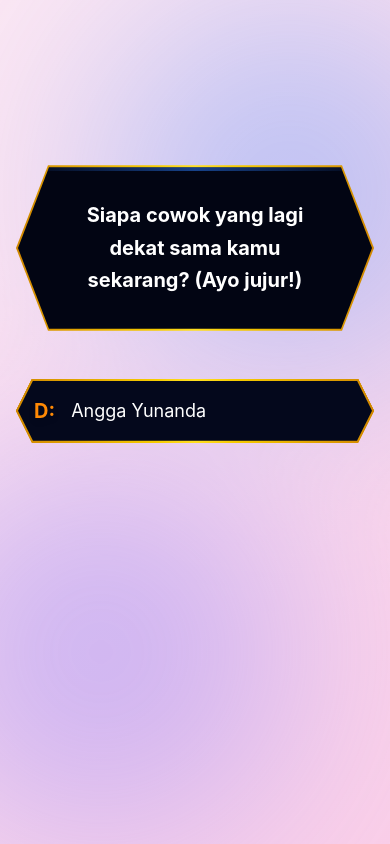
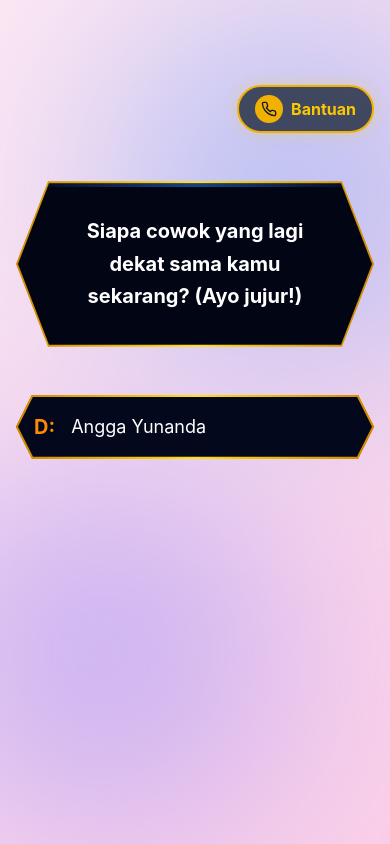
Before and after one commit to muhamadadrian210-debug/kuis-untuk-keishya, a React (Vite) app: page / in a window 390 px wide. Both pictures are taken after a click on the button "MULAI KUIS". Built offline with nearby package versions, Linux system fonts and the light colour scheme.

Commit message:
Feature: Add WhatsApp Phone a Friend lifeline and expand to 5 questions

```diff
--- a/src/App.tsx
+++ b/src/App.tsx
@@ -6,17 +6,32 @@ const questions = [
   {
     q: "Siapa cowok yang lagi dekat sama kamu sekarang? (Ayo jujur!)",
     options: ["Reza Rahadian", "Muhamad Adrian", "Jefri Nichol", "Angga Yunanda"],
-    correctIndex: 1
+    correctIndex: 1,
+    waMessage: "Halo Iaan ganteng, bantuin jawab kuis dong! Siapa sih cowok yang lagi deket sama aku? 🤔"
   },
   {
     q: "Makanan yang paling sering bikin kita bingung pas mau jalan?",
     options: ["Terserah", "Bebas", "Apa Aja", "Semua Benar"],
-    correctIndex: 3
+    correctIndex: 3,
+    waMessage: "Iaan, ini makanan apa sih yang selalu bikin kita berantem pas mau jalan? Help dong! 🍟"
+  },
+  {
+    q: "Apa hal yang paling Iaan suka dari Keishya?",
+    options: ["Senyum manisnya", "Bawelnya yang ngangenin", "Pipinnya yang cubitable", "Semua Benar"],
+    correctIndex: 3,
+    waMessage: "Iaan! Jawab jujur, kamu paling suka bagian apa dari aku? Biar bener nih kuisnya! 😳"
+  },
+  {
+    q: "Kalau Iaan lagi kangen banget sama Keishya, biasanya dia ngapain?",
+    options: ["Nangis di pojokan kamar", "Cuma bisa galau nungguin chat", "Liatin foto kamu sambil senyum sendiri", "Semua Benar"],
+    correctIndex: 3,
+    waMessage: "Bey, kalau kamu lagi kangen aku biasanya ngapain sih? Liatin foto aku ya? Ngaku! 🤭"
   },
   {
     q: "Siapa yang paling sayang banget sama Keishya?",
     options: ["Iaan", "Iaan banget", "Iaan selamanya", "Semua Benar"],
-    correctIndex: 3
+    correctIndex: 3,
+    waMessage: "Pertanyaan terakhir nih! Siapa yang paling sayang sama aku di dunia ini? Pasti kamu kan? ❤️"
   }
 ];
 
@@ -135,10 +150,24 @@ function App() {
             initial={{ opacity: 0, scale: 0.9 }}
             animate={{ opacity: 1, scale: 1 }}
             exit={{ opacity: 0, scale: 1.1 }}
-            className="w-full max-w-4xl z-10 flex flex-col items-center"
+            className="w-full max-w-4xl z-10 flex flex-col items-center relative"
           >
+            {/* Lifeline: Phone a Friend */}
+            <div className="absolute -top-16 right-0 md:-top-20 z-20">
+              <button
+                onClick={() => window.open(`https://wa.me/6281338219957?text=${encodeURIComponent(questions[step].waMessage)}`, '_blank')}
+                className="flex items-center gap-2 bg-slate-800/80 hover:bg-slate-700 border-2 border-yellow-500 text-yellow-400 font-bold py-2 px-4 rounded-full shadow-[0_0_15px_rgba(250,204,21,0.3)] transition-all active:scale-95 group"
+              >
+                <div className="bg-yellow-500 text-slate-900 p-1.5 rounded-full group-hover:animate-bounce">
+                  <svg xmlns="http://www.w3.org/2000/svg" width="16" height="16" viewBox="0 0 24 24" fill="none" stroke="currentColor" strokeWidth="2" strokeLinecap="round" strokeLinejoin="round"><path d="M22 16.92v3a2 2 0 0 1-2.18 2 19.79 19.79 0 0 1-8.63-3.07 19.5 19.5 0 0 1-6-6 19.79 19.79 0 0 1-3.07-8.67A2 2 0 0 1 4.11 2h3a2 2 0 0 1 2 1.72 12.84 12.84 0 0 0 .7 2.81 2 2 0 0 1-.45 2.11L8.09 9.91a16 16 0 0 0 6 6l1.27-1.27a2 2 0 0 1 2.11-.45 12.84 12.84 0 0 0 2.81.7A2 2 0 0 1 22 16.92z"/></svg>
+                </div>
+                <span className="hidden sm:inline">Phone a Friend</span>
+                <span className="sm:hidden">Bantuan</span>
+              </button>
+            </div>
+
             {/* Question Display */}
-            <div className="w-full bg-gradient-to-r from-yellow-600 via-yellow-300 to-yellow-600 p-[2px] mb-12 shadow-[0_0_30px_rgba(250,204,21,0.2)]" style={{ clipPath: 'polygon(2rem 0%, calc(100% - 2rem) 0%, 100% 50%, calc(100% - 2rem) 100%, 2rem 100%, 0% 50%)' }}>
+            <div className="w-full bg-gradient-to-r from-yellow-600 via-yellow-300 to-yellow-600 p-[2px] mb-12 shadow-[0_0_30px_rgba(250,204,21,0.2)] mt-8" style={{ clipPath: 'polygon(2rem 0%, calc(100% - 2rem) 0%, 100% 50%, calc(100% - 2rem) 100%, 2rem 100%, 0% 50%)' }}>
               <div className="w-full bg-[#020513] text-center px-12 py-8 min-h-[120px] flex items-center justify-center relative overflow-hidden" style={{ clipPath: 'polygon(calc(2rem - 1px) 0%, calc(100% - calc(2rem - 1px)) 0%, 100% 50%, calc(100% - calc(2rem - 1px)) 100%, calc(2rem - 1px) 100%, 0% 50%)' }}>
                 <div className="absolute top-0 w-full h-1 bg-gradient-to-r from-transparent via-blue-500 to-transparent opacity-50"></div>
                 <h2 className="text-xl md:text-3xl font-bold text-white leading-relaxed z-10">
```
